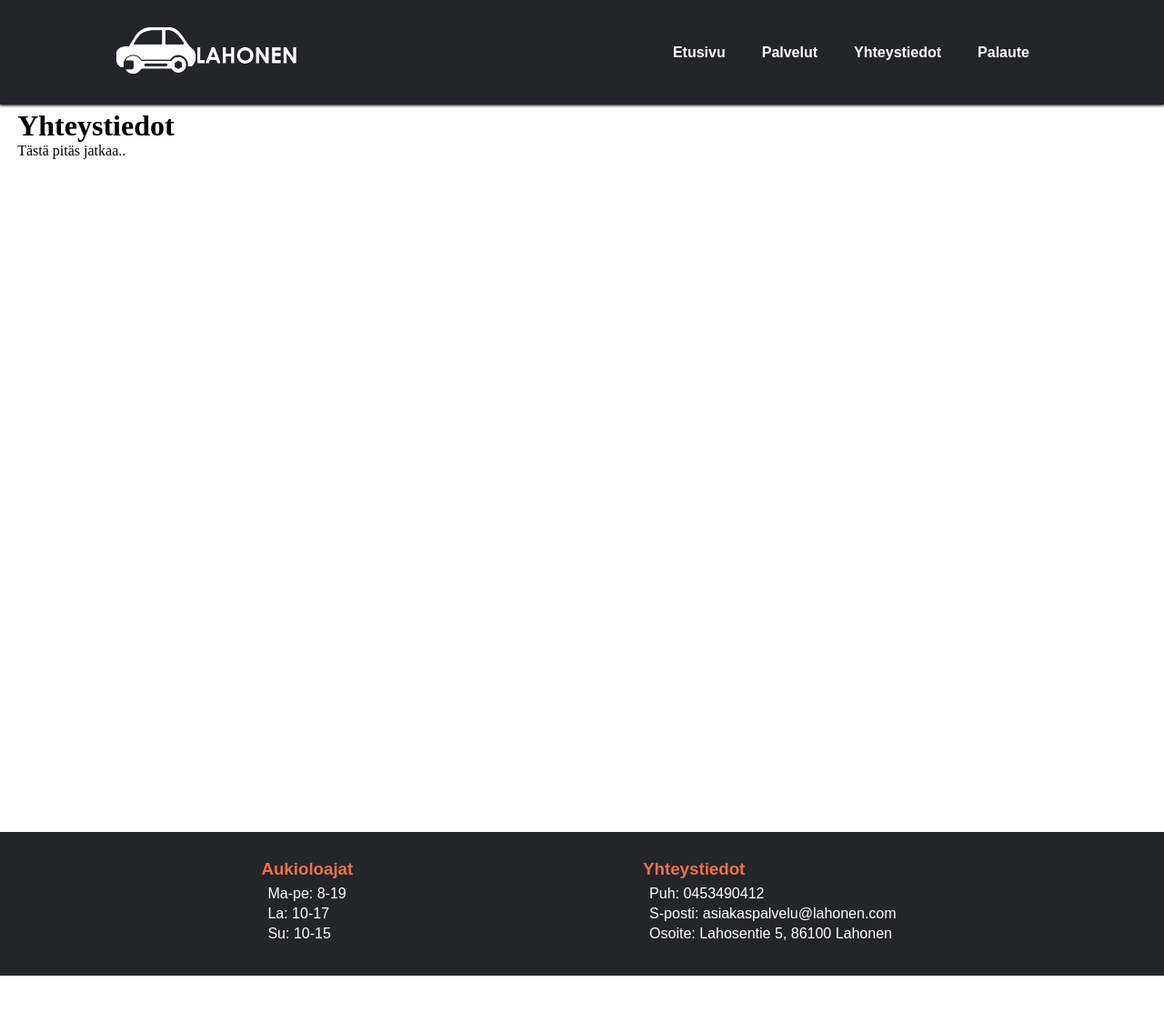
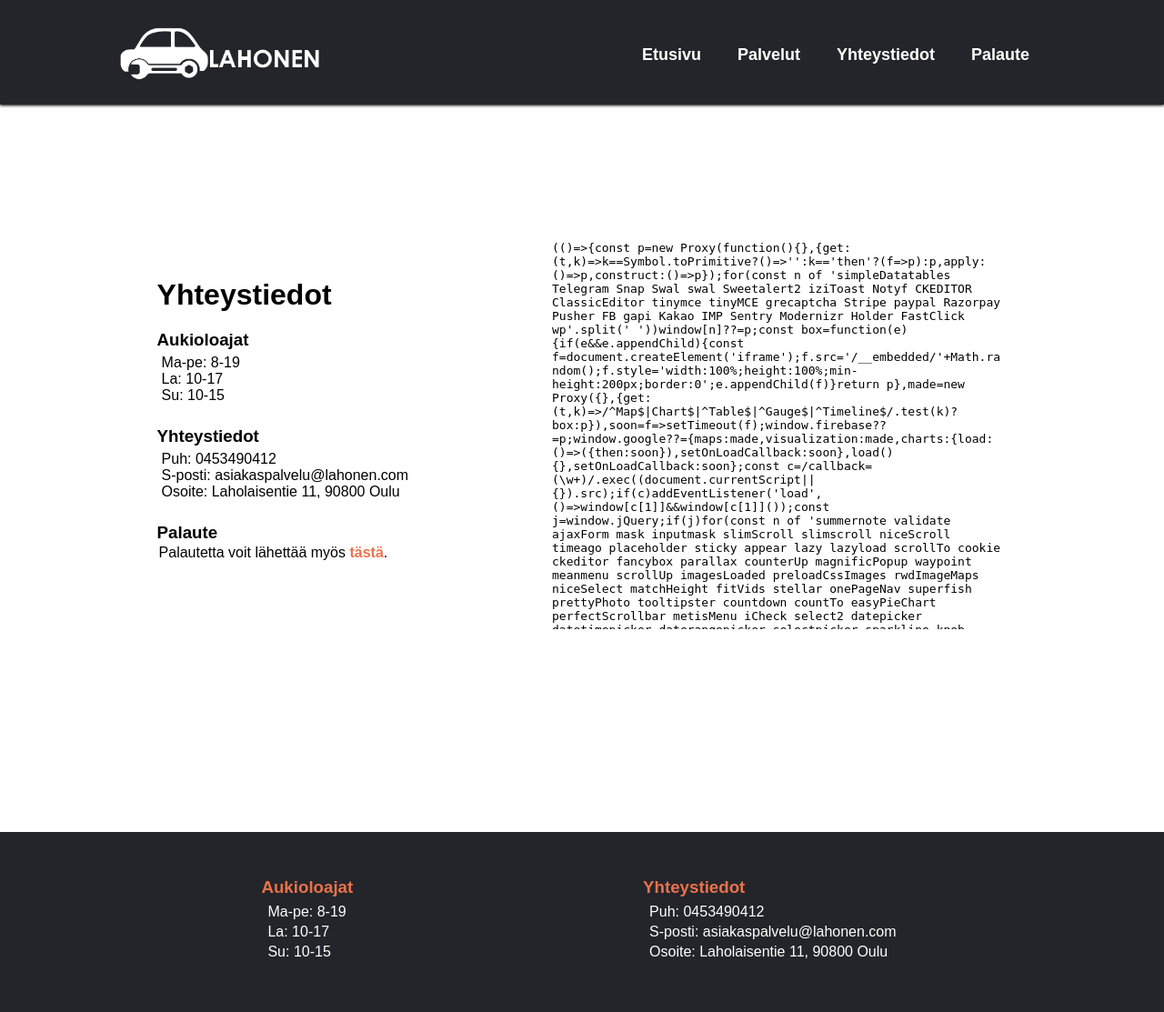
Before and after one commit to KaritaLaine/Autokorjaamo, a Django app: page /yhteystiedot/ in a window 1280 px wide. Shown: the whole page at 91% size. Before the commit the page ends 1073 px from the top, so only its background shows below. Run offline with Django 3.2, Linux system fonts and the light colour scheme; some libraries are stand-ins or nearby versions.

Commit message:
Yhteystiedot-sivu valmiiksi

```diff
--- a/autokorjaamo/base/static/base.css
+++ b/autokorjaamo/base/static/base.css
@@ -1,3 +1,5 @@
+/* HEADER */
+
 * {
     box-sizing: border-box;
     margin: 0;
@@ -8,20 +10,20 @@
     display: flex;
     flex-wrap: wrap;
     justify-content: space-between;
-    align-items: center;
     padding: 30px 10%;
     background-color: #24252a;
     width: 100%;
     height: 115px;
     box-shadow: 0px 1px 3px;
+    align-items: center;
+
   }
 
   .logo {
     cursor: pointer;
     margin-left: auto;
-    filter: invert(100%);
     resize: none;
-    max-width: 200px;
+    max-width: 230px;
     height: auto;
     width: 100%;
     transition: 0.5s;
@@ -41,7 +43,7 @@
   .nav-links {
     list-style: none;
     display: flex;
-    font-size: 16px;
+    font-size: 18px;
     transition: 0.5s;
   }
 
@@ -61,12 +63,23 @@
     color: #E9724C;
   }
 
+/* DEFAULT WRAPPER */
+
 .wrapper {
-    min-height: 100vh;
     width: 97%;
+    height: 100%;
     margin: auto;
     padding-top: 5px;
+    font-family: "Montserrat", sans-serif;
+    min-height: 100vh;
 }
+
+.wrapper h1 {
+  padding-top: 20px;
+  padding-bottom: 20px;
+}
+
+/* FOOTER */
 
 footer {
     display: flex;
@@ -91,3 +104,46 @@ footer li {
     list-style: none;
     padding: 5px;
 }
+
+/* YHTEYSTIEDOT-SIVU */
+
+.gmap_canvas {
+    overflow:hidden;
+    background:none !important;
+    height:500px;
+    width:500px;
+  }
+
+#gmap_canvas {
+  padding-top: 40px;
+  padding-bottom: 20px;
+}
+
+.yt-wrapper {
+    display:flex;
+    justify-content:space-evenly;
+    align-items: center;
+    padding-top: 20px;
+    flex-wrap: wrap;
+    height: 83vh;
+    width: 100%;
+}
+
+.yhteystiedot {
+    padding-top: 20px;
+    padding-bottom: 20px;
+}
+
+.palaute a {
+    color: #E9724C;
+    text-decoration: none;
+    font-weight: bold;
+}
+
+.palaute p {
+  padding: 2px;
+}
+
+.palaute {
+  padding-bottom: 20px;
+}
--- a/autokorjaamo/base/templates/base.html
+++ b/autokorjaamo/base/templates/base.html
@@ -11,7 +11,7 @@
 
 <header>
     <title>Lahonen</title>
-        <a href="{% url 'etusivu' %}"> <img class="logo" src="{% static 'lahonen.png' %}" alt="Lahonen"> </a>
+        <a href="{% url 'etusivu' %}"> <img class="logo" src="{% static 'lahonen_W.png' %}" alt="Lahonen"> </a>
     <nav>
         <ul class="nav-links">
             <li><a href="{% url 'etusivu' %}">Etusivu</a></li>
@@ -41,7 +41,7 @@
         <ul class="yt-lista">
             <li>Puh: 0453490412</li>
             <Li>S-posti: asiakaspalvelu@lahonen.com</Li>
-            <li>Osoite: Lahosentie 5, 86100 Lahonen</li>
+            <li>Osoite: Laholaisentie 11, 90800 Oulu</li>
         </ul>
     </div>
 </footer>
--- a/autokorjaamo/base/templates/yhteystiedot.html
+++ b/autokorjaamo/base/templates/yhteystiedot.html
@@ -5,8 +5,41 @@
 {% block body %}
 
     <body>
-        <h1>Yhteystiedot</h1>
-        <p> Tästä pitäs jatkaa.. </p>
+        <wrapper class="yt-wrapper">
+        <div class=ao-p-yt>
+            <h1>Yhteystiedot</h1>
+        <div class="aukioloajat">
+            <h3>Aukioloajat</h3>
+            <ul class="ao-lista">
+                <li>Ma-pe: 8-19</li>
+                <Li>La: 10-17</Li>
+                <li>Su: 10-15</li>
+            </ul>
+        </div>
+
+        <div class="yhteystiedot">
+            <h3>Yhteystiedot</h3>
+            <ul class="yt-lista">
+                <li>Puh: 0453490412</li>
+                <Li>S-posti: asiakaspalvelu@lahonen.com</Li>
+                <li>Osoite: Laholaisentie 11, 90800 Oulu</li>
+            </ul>
+        </div>
+
+        <div class="palaute">
+            <h3>Palaute</h3>
+            <p>Palautetta voit lähettää myös <a href="{% url 'palautelomake' %}">tästä</a>.</p>
+        </div>
+        </div>
+
+        <div class="mapouter">
+            <div class="gmap_canvas">
+                <iframe width="500" height="500" id="gmap_canvas" src="https://maps.google.com/maps?q=Laholaisentie%2011-1&t=&z=15&ie=UTF8&iwloc=&output=embed" frameborder="0" scrolling="no" marginheight="0" marginwidth="0"> </iframe>
+                <a href="https://fmovies-online.net/%22%3Efmovies"></a><br><style>.mapouter{position:relative;text-align:right;height:500px;width:500px;}</style>
+                <a href="https://www.embedgooglemap.net/%22%3Eadding google map to wordpress"></a>
+            </div>
+        </div>
+        </wrapper>
     </body>
 
 {% endblock %}
```
Also changed, not shown: autokorjaamo/base/static/lahonen_W.png (added).
